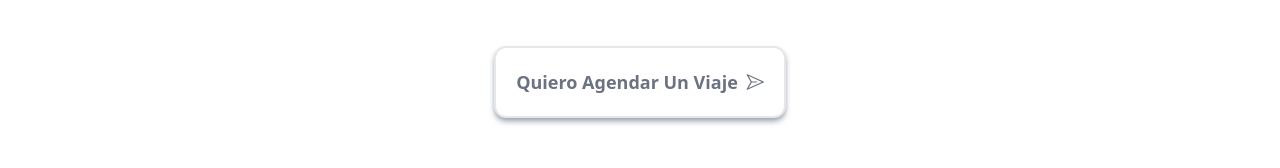
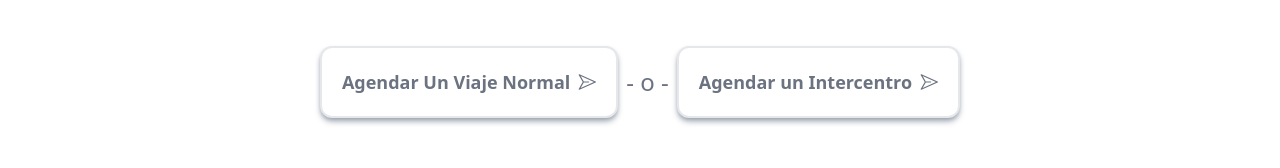
Before and after one commit to incfDevuser/yadran-app, a React (Vite) app in the folder frontend/: page / in a window 1280 px wide. Shown: the part 352-520 px from the top of the page. Built offline with nearby package versions, Linux system fonts and the light colour scheme; no server answers.

Commit message:
Intercentro Explore

```diff
--- a/frontend/src/App.jsx
+++ b/frontend/src/App.jsx
@@ -62,7 +62,7 @@ const App = () => {
             {/* Home Page */}
             <Route path="/" element={<Flights />} />
 
-            {/* Agendar un Viaje */}
+            {/* Agendar un Viaje Normal*/}
             <Route
               path="/explore"
               element={
@@ -71,6 +71,8 @@ const App = () => {
                 </ViajesProvider>
               }
             />
+            {/* Agendar un Viaje Intercentro */}
+
 
             {/* Solicitudes del Usuario */}
             <Route path="/trips" element={<Trips />} />
--- a/frontend/src/components/Hero.jsx
+++ b/frontend/src/components/Hero.jsx
@@ -13,11 +13,24 @@ const Hero = () => {
       </div>
 
       {/* Botón con un estilo más serio y limpio */}
-      <div className="flex items-center gap-2 p-5 mt-12 shadow-md shadow-gray-400 rounded-xl border-2 border-gray-200 bg-white text-gray-500 hover:border-gray-300">
-        <Link className="font-bold text-lg" to="/explore">
-          Quiero Agendar Un Viaje
-        </Link>
-        <RxPaperPlane className="font-bold text-lg"/>
+      <div className="flex justify-center items-center mt-12 gap-2">
+        <div className="flex items-center gap-2 p-5 shadow-md shadow-gray-400 rounded-xl border-2 border-gray-200 bg-white text-gray-500 hover:border-gray-300">
+          <Link className="font-bold text-lg" to="/explore">
+            Agendar Un Viaje Normal
+          </Link>
+          <RxPaperPlane className="font-bold text-lg" />
+        </div>
+        <p className="text-2xl text-gray-500">
+          -
+          o
+          -
+        </p>
+        <div className="flex items-center gap-2 p-5 shadow-md shadow-gray-400 rounded-xl border-2 border-gray-200 bg-white text-gray-500 hover:border-gray-300">
+          <Link className="font-bold text-lg" to="/explore">
+            Agendar un Intercentro
+          </Link>
+          <RxPaperPlane className="font-bold text-lg" />
+        </div>
       </div>
     </div>
   );
--- /dev/null
+++ b/frontend/src/pages/Flight/IntercentroExplore.jsx
@@ -0,0 +1,11 @@
+import React from 'react'
+
+const IntercentroExplore = () => {
+  return (
+    <div>
+
+    </div>
+  )
+}
+
+export default IntercentroExplore
```
